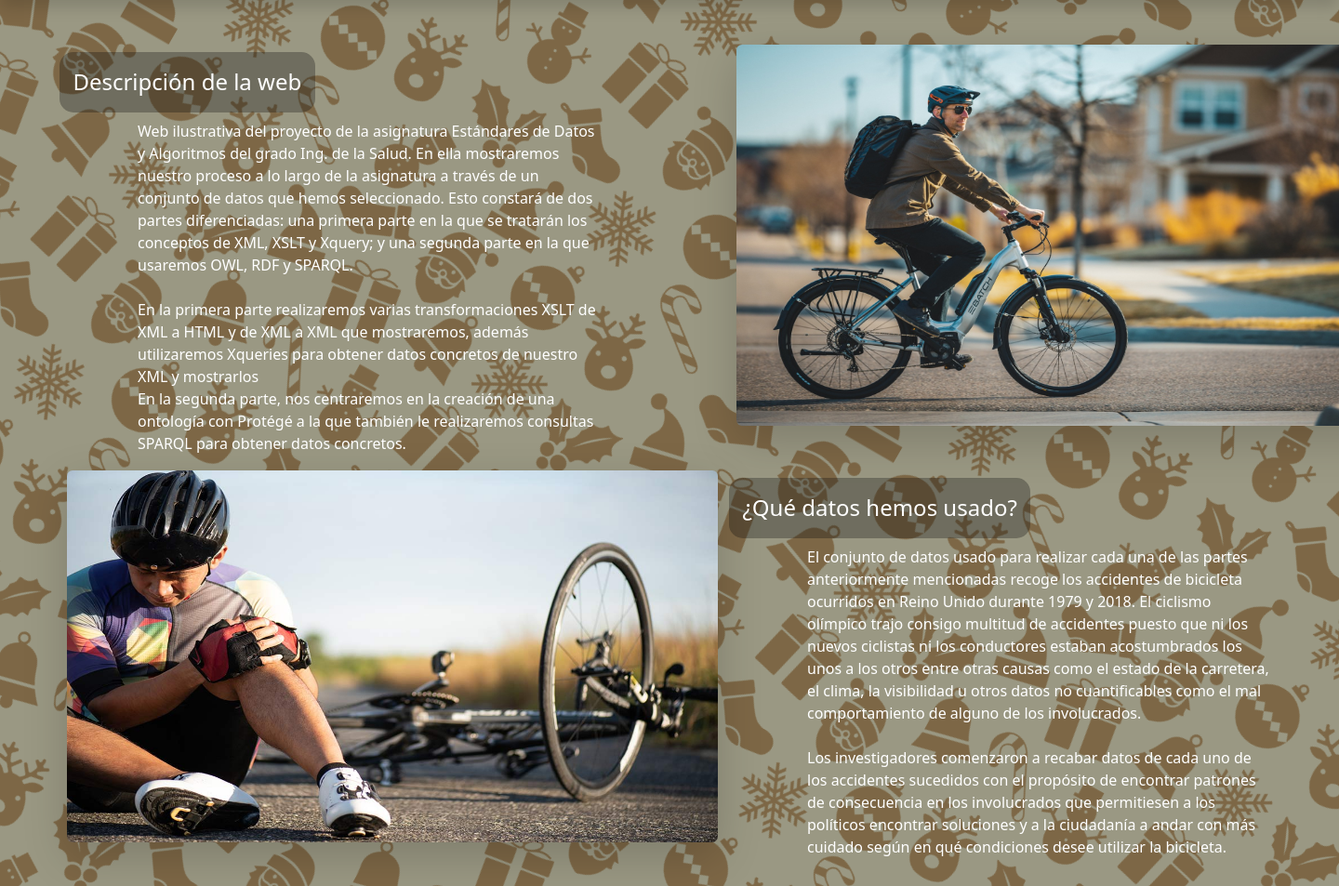
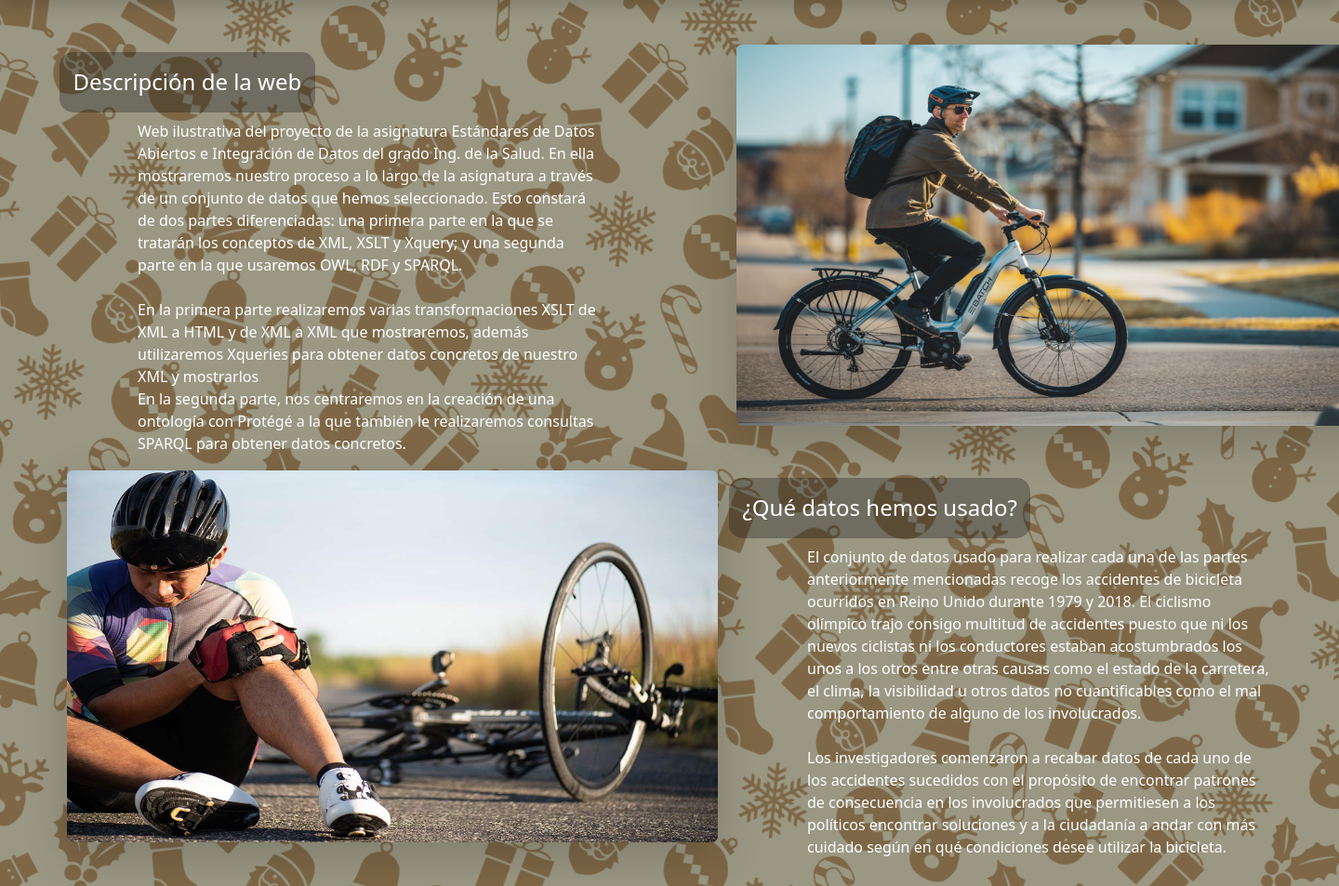
Before and after one commit to JCruiz15/Bycicles-accidents-project, a Flask app: page / in a window 1440 px wide; the page is wider, and only the part inside the window is pictured. Shown: the part 84-1037 px from the top of that part at 93% size. Run offline with Flask 2, Linux system fonts and the light colour scheme; some libraries are stand-ins or nearby versions.

Commit message:
Update index.jinja

```diff
--- a/web/templates/index.jinja
+++ b/web/templates/index.jinja
@@ -19,7 +19,7 @@
             <legend class="my-2 mx-3 row align-items-center justify-content-center">Descripción de la web</legend>
             <div class=widthBoxes>
                 <p style="padding-left: 100px;">
-                    Web ilustrativa del proyecto de la asignatura Estándares de Datos y Algoritmos del grado Ing. de la Salud.
+                    Web ilustrativa del proyecto de la asignatura Estándares de Datos Abiertos e Integración de Datos del grado Ing. de la Salud.
                     En ella mostraremos nuestro proceso a lo largo de la asignatura a través de un conjunto de datos que hemos seleccionado.
                     Esto constará de dos partes diferenciadas: una primera parte en la que se tratarán los conceptos de XML, XSLT y Xquery;
                     y una segunda parte en la que usaremos OWL, RDF y SPARQL.<br><br>
```
